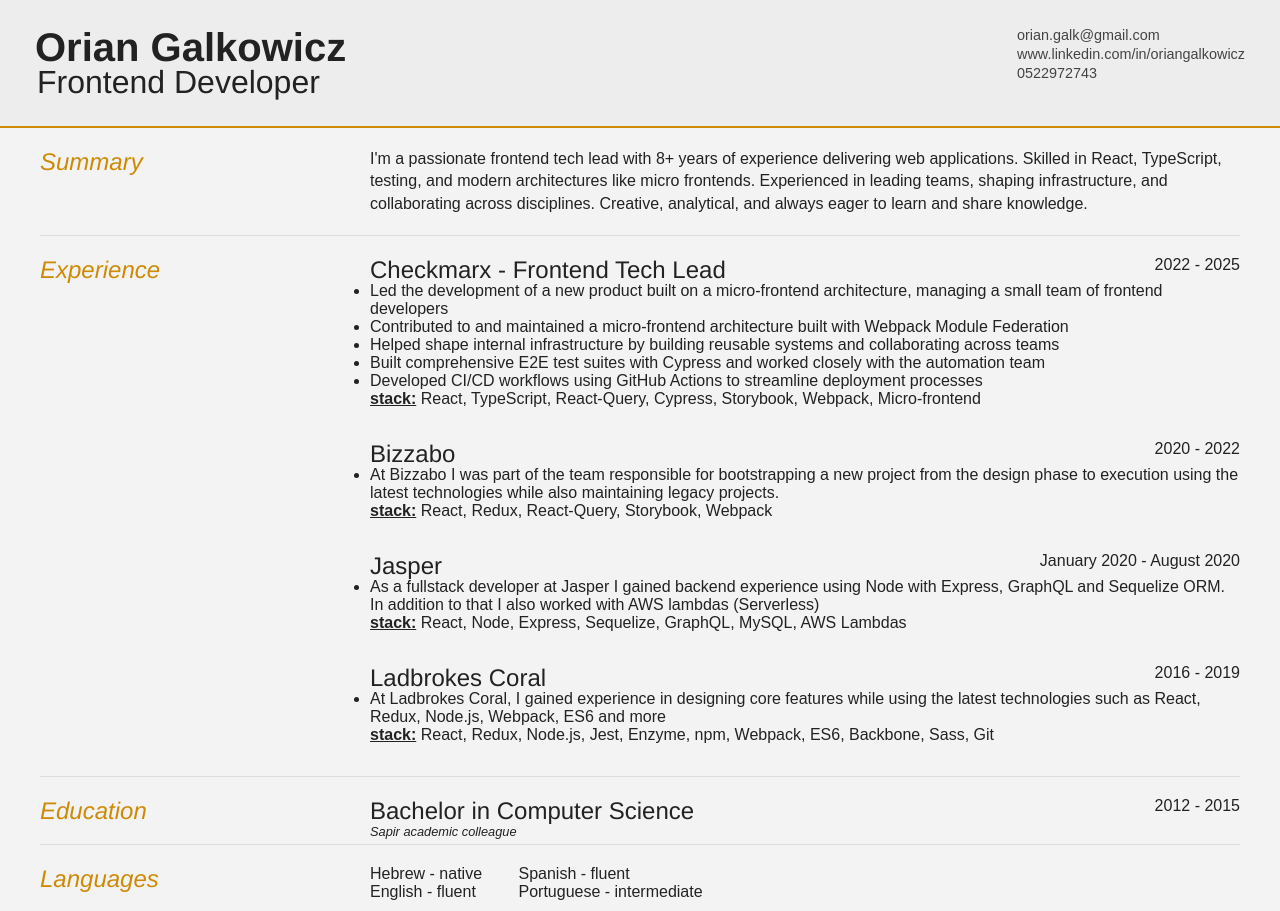
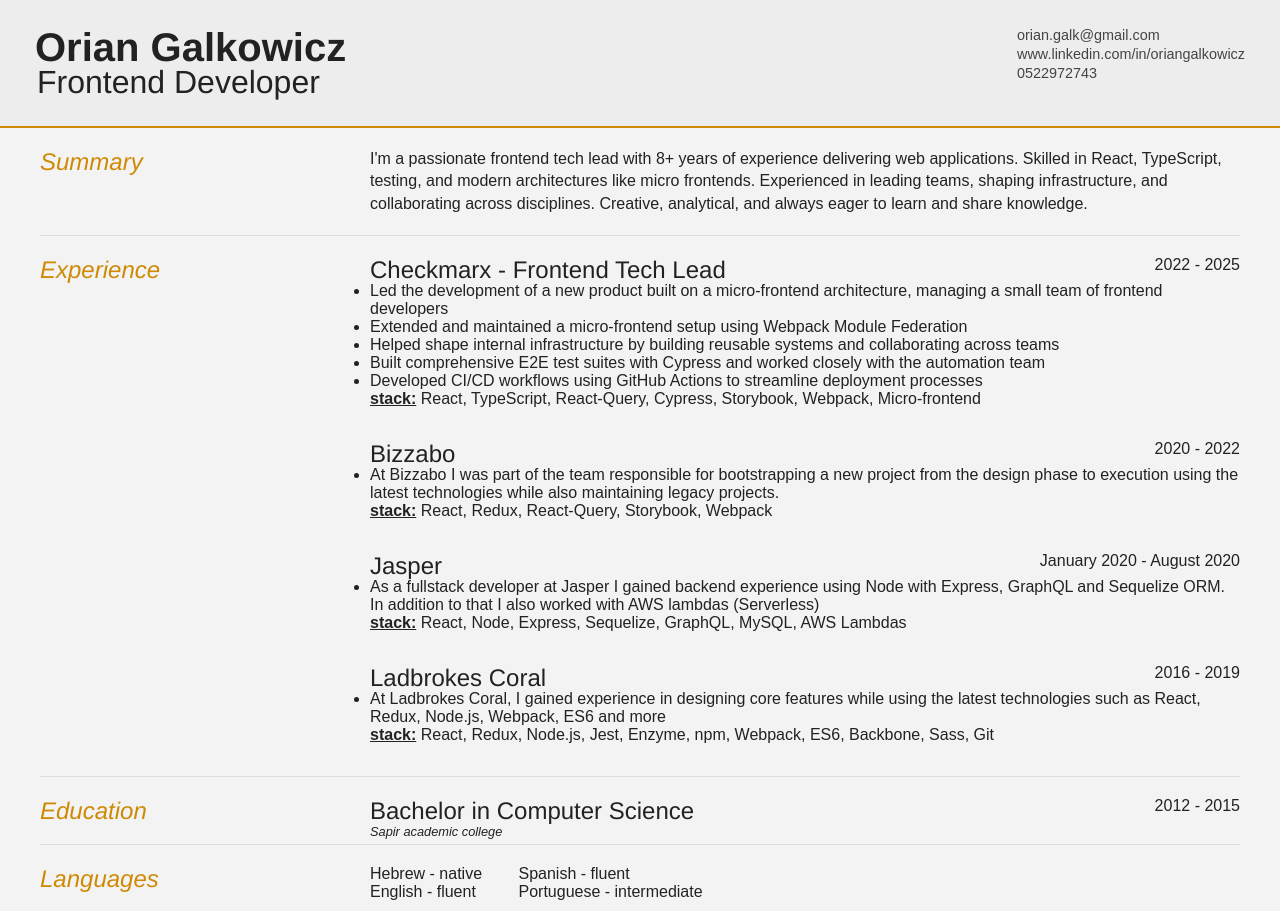
Before and after one commit to galkowicz/cv, a plain HTML site: page index.html in a window 1280 px wide. Drawn offline with Linux system fonts and the light colour scheme; a web font is replaced by a local one.

Commit message:
fix: update wording for clarity in experience and education sections

```diff
--- a/index.html
+++ b/index.html
@@ -83,7 +83,7 @@
                     <li>
                       Led the development of a new product built on a micro-frontend architecture, managing a small team of frontend developers
                     </li>
-                    <li>Contributed to and maintained a micro-frontend architecture built with Webpack Module Federation</li>
+                    <li>Extended and maintained a micro-frontend setup using Webpack Module Federation</li>
                     <li>Helped shape internal infrastructure by building reusable systems and collaborating across teams</li>
                     <li>Built comprehensive E2E test suites with Cypress and worked closely with the automation team</li>
                     <li>Developed CI/CD workflows using GitHub Actions to streamline deployment processes</li>
@@ -155,7 +155,7 @@
             <article>
               <h2 class="content-header">Bachelor in Computer Science</h2>
               <h3 class="years">2012 - 2015</h3>
-              <p class="subDetails">Sapir academic colleague</p>
+              <p class="subDetails">Sapir academic college</p>
             </article>
           </div>
           <div class="clear"></div>
```
